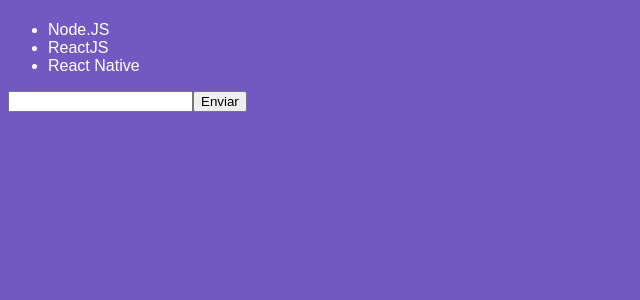
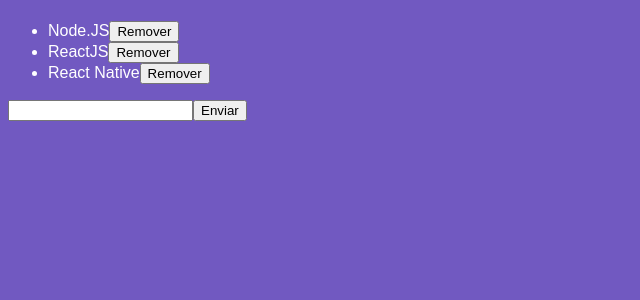
Before and after one commit to leohmoraes/rocketseat-03, a React app: page / in a window 1280 px wide. Shown: the top 300 px of the page, without its empty margins (0-640 px from the left). Built offline with nearby package versions, Linux system fonts and the light colour scheme.

Commit message:
08 removendo itens do estado https://github.com/leohmoraes/rocketseat-04/issues/7

```diff
--- a/src/components/TechList.js
+++ b/src/components/TechList.js
@@ -38,6 +38,21 @@
         });
     }
 
+    /**
+     * Botao Remover, recebe um item e filtra todos os itens que diferem deste item.
+     */
+    handleDelete = (tech) => {
+        // console.log("tech delete",tech)
+        this.setState({
+            techs: this.state.techs.filter(t => t !== tech)
+        })
+    }
+
+    /**
+     * Observacoes
+     * onClick={this.handleDelete(tech)} = executa assim que percorre o item
+     * onClick={() => this.handleDelete(tech)} = usando uma arrow function, ele roda somente apos o click
+     */
     render() { // metodo obrigatorio
         // console.log(this.state);
 
@@ -47,7 +62,13 @@
                 <h1>{this.state.newTech}</h1>
                 <ul>
                     {this.state.techs.map(
-                        tech => <li key={tech}>{tech}</li> //cada elemento precisa do key
+                        tech =>
+                        ( // para colocar em mais linhas, use um parenteses
+                            <li key={tech}>
+                                {tech}
+                                <button onClick={() => this.handleDelete(tech)} type="button">Remover</button>
+                            </li> //cada elemento precisa do key
+                        )
                     )}
                 </ul>
                 <input
```
